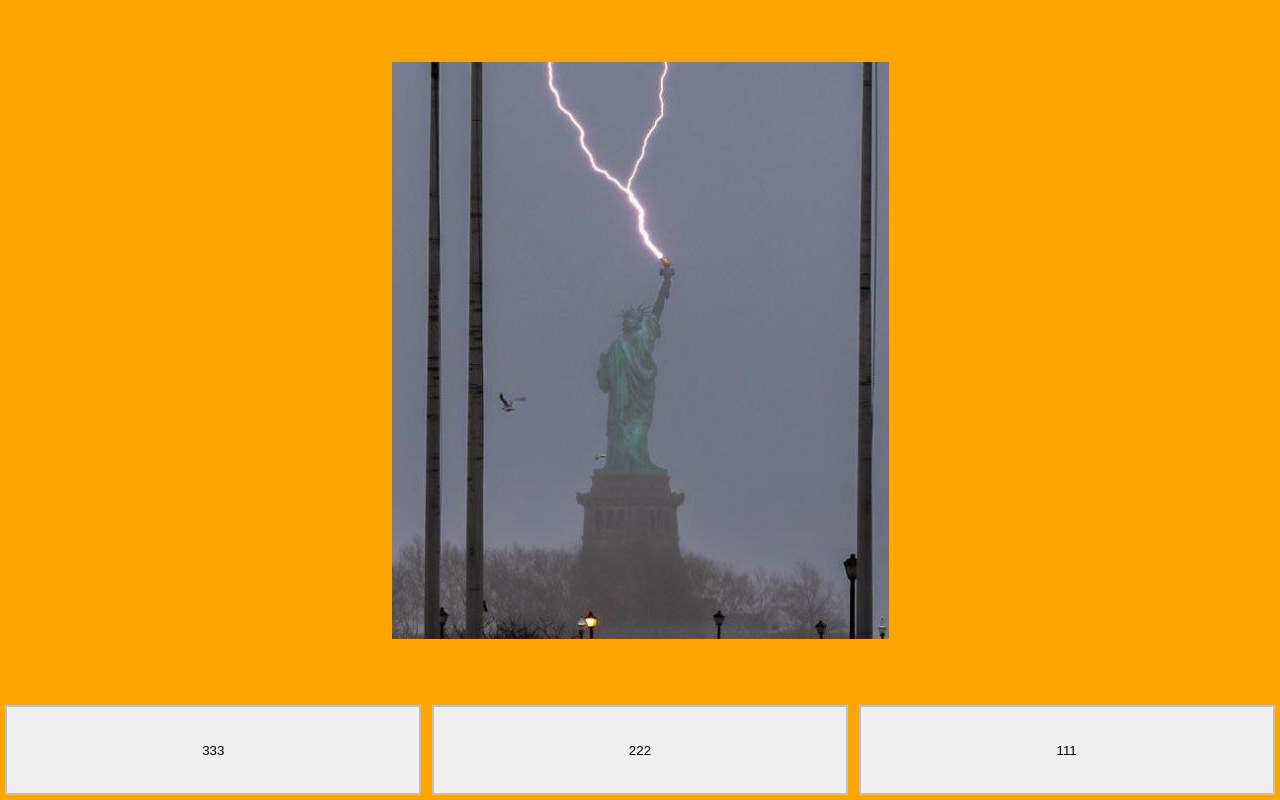
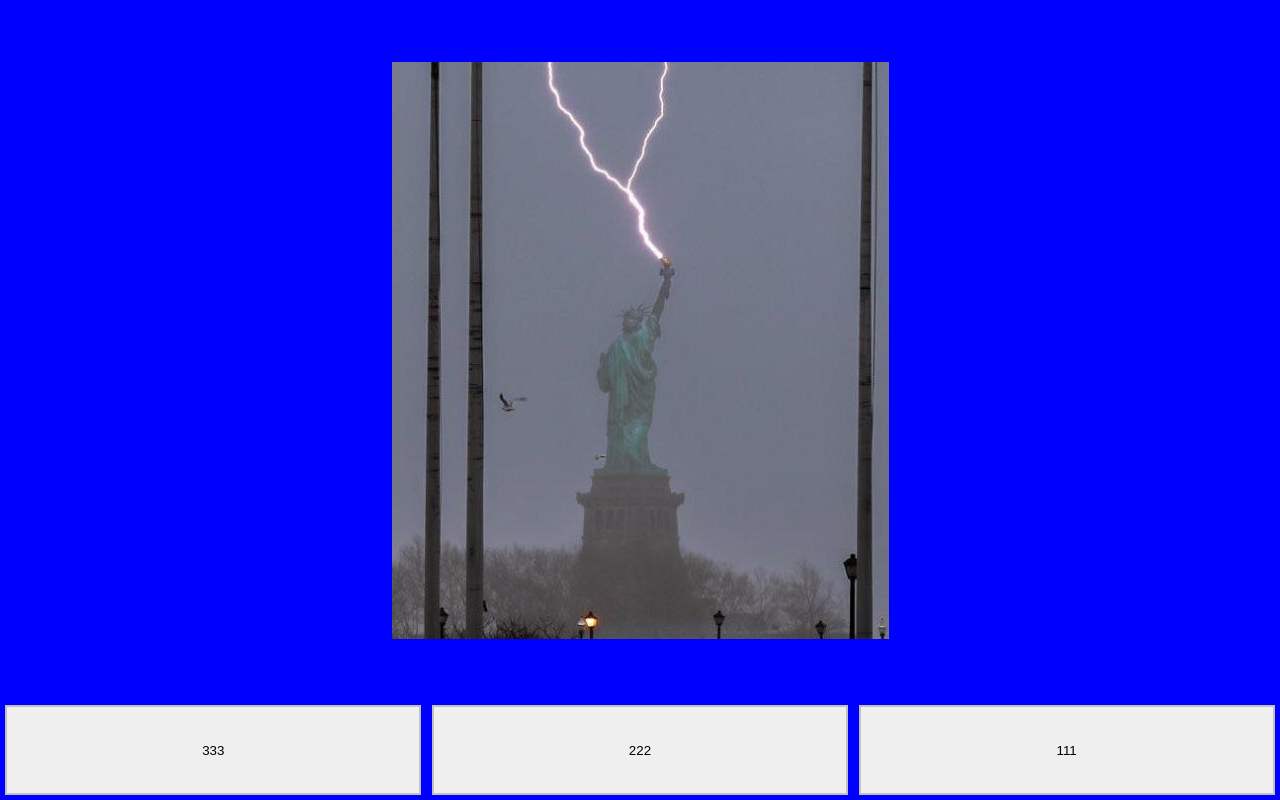
Before and after one commit to tripdragon/flashcardblastcard, a Next.js app: page / in a window 1280 px wide. Built offline with nearby package versions, Linux system fonts and the light colour scheme.

Commit message:
KLFDldks

```diff
--- a/app/globals.css
+++ b/app/globals.css
@@ -37,7 +37,7 @@ display: flex;
   align-items: normal;
   align-content: normal;
 
-  background-color: orange;
+  background-color: blue;
   height: 100vh;
 
   /* max-width: 80%; */
```
